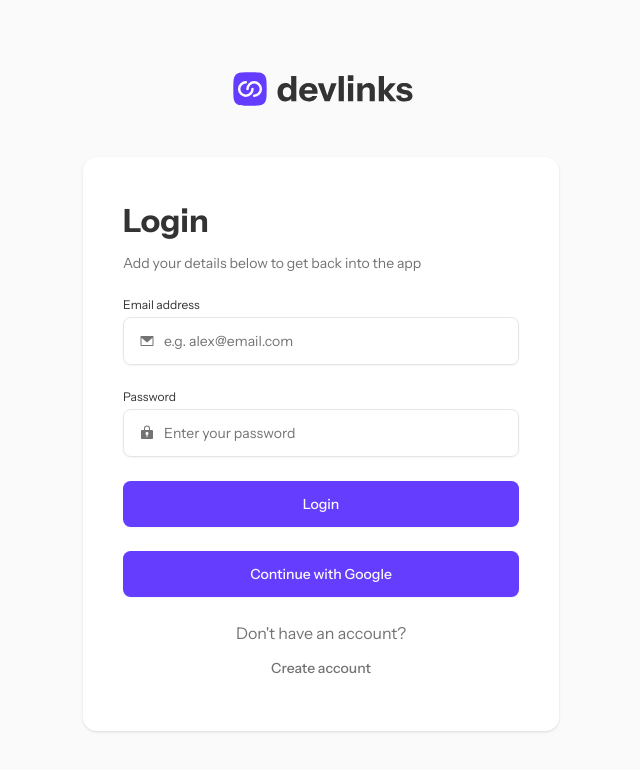
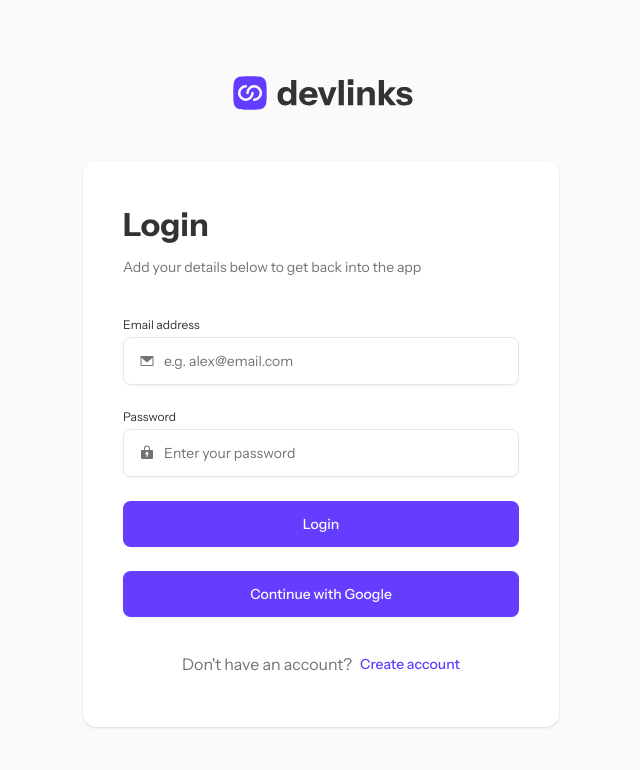
Before and after one commit to danmlarsen/fm-link-sharing-app, a Next.js app: page /login in a window 1280 px wide. Shown: the top 770 px of the page, without its empty margins (319-959 px from the left). Built offline with nearby package versions, Linux system fonts and the light colour scheme; no server answers.

Commit message:
General styling

```diff
--- a/src/app/(auth)/login/page.tsx
+++ b/src/app/(auth)/login/page.tsx
@@ -2,7 +2,6 @@ import {
   Card,
   CardContent,
   CardDescription,
-  CardFooter,
   CardHeader,
   CardTitle,
 } from "@/components/ui/card";
@@ -21,13 +20,13 @@ export default function LoginPage() {
       </CardHeader>
       <CardContent className="md:px-10">
         <LoginForm />
+        <div className="mt-6 flex items-center justify-center gap-2 px-6 md:px-10">
+          <span>Don't have an account?</span>
+          <Button variant="ghost" asChild className="px-0">
+            <Link href="/register">Create account</Link>
+          </Button>
+        </div>
       </CardContent>
-      <CardFooter className="md:px-10">
-        <span>Don't have an account?</span>
-        <Button variant="ghost" asChild>
-          <Link href="/register">Create account</Link>
-        </Button>
-      </CardFooter>
     </Card>
   );
 }
--- a/src/app/(auth)/register/page.tsx
+++ b/src/app/(auth)/register/page.tsx
@@ -3,7 +3,6 @@ import {
   Card,
   CardContent,
   CardDescription,
-  CardFooter,
   CardHeader,
   CardTitle,
 } from "@/components/ui/card";
@@ -21,13 +20,13 @@ export default function RegisterPage() {
       </CardHeader>
       <CardContent className="md:px-10">
         <RegisterForm />
+        <div className="mt-6 flex items-center justify-center gap-2 px-6 md:px-10">
+          <span>Already have an account?</span>
+          <Button asChild variant="ghost" className="px-0">
+            <Link href="/login">Login</Link>
+          </Button>
+        </div>
       </CardContent>
-      <CardFooter className="md:px-10">
-        <span>Already have an account?</span>
-        <Button asChild variant="ghost">
-          <Link href="/login">Login</Link>
-        </Button>
-      </CardFooter>
     </Card>
   );
 }
--- a/src/app/(user-edit)/links/links-form.tsx
+++ b/src/app/(user-edit)/links/links-form.tsx
@@ -97,20 +97,22 @@ export default function LinksForm({
 
         {linkFields.length === 0 && (
           <Card className="bg-accent">
-            <CardHeader className="text-center">
+            <CardHeader className="gap-6 text-center md:gap-10">
               <div className="flex justify-center">
                 <Image
-                  className="w-[124px]"
+                  className="w-[7.75rem] md:w-[15.625rem]"
                   src={EmptyIllustration}
                   alt="Empty illustration"
                 />
               </div>
-              <CardTitle>Let's get you started</CardTitle>
-              <CardDescription>
-                Use the “Add new link” button to get started. Once you have more
-                than one link, you can reorder and edit them. We’re here to help
-                you share your profiles with everyone!
-              </CardDescription>
+              <div className="mx-auto flex max-w-[30.5rem] flex-col gap-6">
+                <CardTitle>Let's get you started</CardTitle>
+                <CardDescription>
+                  Use the “Add new link” button to get started. Once you have
+                  more than one link, you can reorder and edit them. We’re here
+                  to help you share your profiles with everyone!
+                </CardDescription>
+              </div>
             </CardHeader>
           </Card>
         )}
@@ -155,6 +157,7 @@ export default function LinksForm({
                                 <Button
                                   type="button"
                                   variant="ghost"
+                                  className="text-card-foreground"
                                   onClick={() => remove(idx)}
                                 >
                                   Remove
--- a/src/app/globals.css
+++ b/src/app/globals.css
@@ -13,6 +13,7 @@
   --popover-foreground: hsl(0 0% 3.9%);
   --primary: hsl(252, 100%, 62%);
   --primary-foreground: hsl(0 0% 98%);
+  --primary-hover: hsl(252, 100%, 84%);
   --secondary: hsl(0 0% 96.1%);
   --secondary-foreground: hsl(0 0% 9%);
   --muted: hsl(252, 100%, 96%);
@@ -68,6 +69,7 @@
   --color-popover-foreground: var(--popover-foreground);
   --color-primary: var(--primary);
   --color-primary-foreground: var(--primary-foreground);
+  --color-primary-hover: var(--primary-hover);
   --color-secondary: var(--secondary);
   --color-secondary-foreground: var(--secondary-foreground);
   --color-muted: var(--muted);
--- a/src/components/customize-nav-buttons.tsx
+++ b/src/components/customize-nav-buttons.tsx
@@ -61,7 +61,7 @@ function NavButton({
   return (
     <Button
       className={cn(
-        "text-foreground font-semibold",
+        "text-card-foreground hover:text-primary px-[1.6875rem] font-semibold",
         pathname.startsWith(href) && "bg-muted text-primary",
       )}
       variant="ghost"
--- a/src/components/ui/button.tsx
+++ b/src/components/ui/button.tsx
@@ -5,24 +5,23 @@ import { cva, type VariantProps } from "class-variance-authority";
 import { cn } from "@/lib/utils";
 
 const buttonVariants = cva(
-  "inline-flex items-center justify-center gap-2 whitespace-nowrap rounded-md text-sm font-medium transition-[color,box-shadow] disabled:pointer-events-none disabled:opacity-50 [&_svg]:pointer-events-none [&_svg:not([class*='size-'])]:size-4 [&_svg]:shrink-0 outline-none focus-visible:border-ring focus-visible:ring-ring/50 focus-visible:ring-[3px] aria-invalid:ring-destructive/20 dark:aria-invalid:ring-destructive/40 aria-invalid:border-destructive",
+  "inline-flex items-center justify-center gap-2 whitespace-nowrap rounded-md text-sm font-medium duration-300 transition disabled:pointer-events-none disabled:opacity-50 [&_svg]:pointer-events-none [&_svg:not([class*='size-'])]:size-4 [&_svg]:shrink-0 outline-none focus-visible:border-ring focus-visible:ring-ring/50 focus-visible:ring-[3px] aria-invalid:ring-destructive/20 dark:aria-invalid:ring-destructive/40 aria-invalid:border-destructive",
   {
     variants: {
       variant: {
         default:
-          "bg-primary text-primary-foreground shadow-xs hover:bg-primary/90",
+          "bg-primary text-primary-foreground shadow-xs hover:bg-primary-hover hover:shadow-primary/25 hover:shadow-[0_0_32px_0]",
         destructive:
           "bg-destructive text-white shadow-xs hover:bg-destructive/90 focus-visible:ring-destructive/20 dark:focus-visible:ring-destructive/40",
         outline:
           "border border-primary bg-background shadow-xs hover:bg-muted text-primary font-semibold",
         secondary:
           "bg-secondary text-secondary-foreground shadow-xs hover:bg-secondary/80",
-        ghost: "hover:bg-accent hover:text-accent-foreground",
+        ghost: "text-primary",
         link: "text-primary underline-offset-4 hover:underline",
       },
       size: {
-        default:
-          "h-[2.625rem] md:h-[2.875rem] px-[1.6875rem] py-[0.6875rem] has-[>svg]:px-3",
+        default: "h-[2.625rem] md:h-[2.875rem] px-[1.6875rem] py-[0.6875rem]",
         sm: "h-8 rounded-md px-3 has-[>svg]:px-2.5",
         lg: "h-10 rounded-md px-6 has-[>svg]:px-4",
         icon: "size-9",
--- a/src/components/ui/card.tsx
+++ b/src/components/ui/card.tsx
@@ -7,7 +7,7 @@ function Card({ className, ...props }: React.ComponentProps<"div">) {
     <div
       data-slot="card"
       className={cn(
-        "bg-card text-card-foreground flex flex-col gap-6 rounded-xl border-none py-6 shadow-none md:border md:shadow-sm",
+        "bg-card text-card-foreground flex flex-col gap-10 rounded-xl border-none py-6 shadow-none md:border md:shadow-sm",
         className,
       )}
       {...props}
--- a/src/components/ui/select.tsx
+++ b/src/components/ui/select.tsx
@@ -34,7 +34,7 @@ function SelectTrigger({
       data-slot="select-trigger"
       className={cn(
         "border-input data-[placeholder]:text-muted-foreground text-foreground [&_svg:not([class*='text-'])]:text-muted-foreground focus-visible:border-ring focus-visible:ring-ring/50 aria-invalid:ring-destructive/20 dark:aria-invalid:ring-destructive/40 aria-invalid:border-destructive flex h-12 w-full items-center justify-between rounded-md border bg-transparent px-3 py-2 text-sm shadow-xs transition-[color,box-shadow] outline-none focus-visible:ring-[1px] disabled:cursor-not-allowed disabled:opacity-50 *:data-[slot=select-value]:flex *:data-[slot=select-value]:items-center *:data-[slot=select-value]:gap-2 [&_svg]:pointer-events-none [&_svg]:shrink-0 [&_svg:not([class*='size-'])]:size-4 [&>span]:line-clamp-1",
-        "focus-visible:shadow-primary/25 focus-visible:shadow-[0_0_32px_0]",
+        "focus-visible:shadow-primary/25 data-[state=open]:shadow-primary/25 data-[state=open]:border-ring focus-visible:shadow-[0_0_32px_0] data-[state=open]:shadow-[0_0_32px_0]",
         className,
       )}
       {...props}
```
